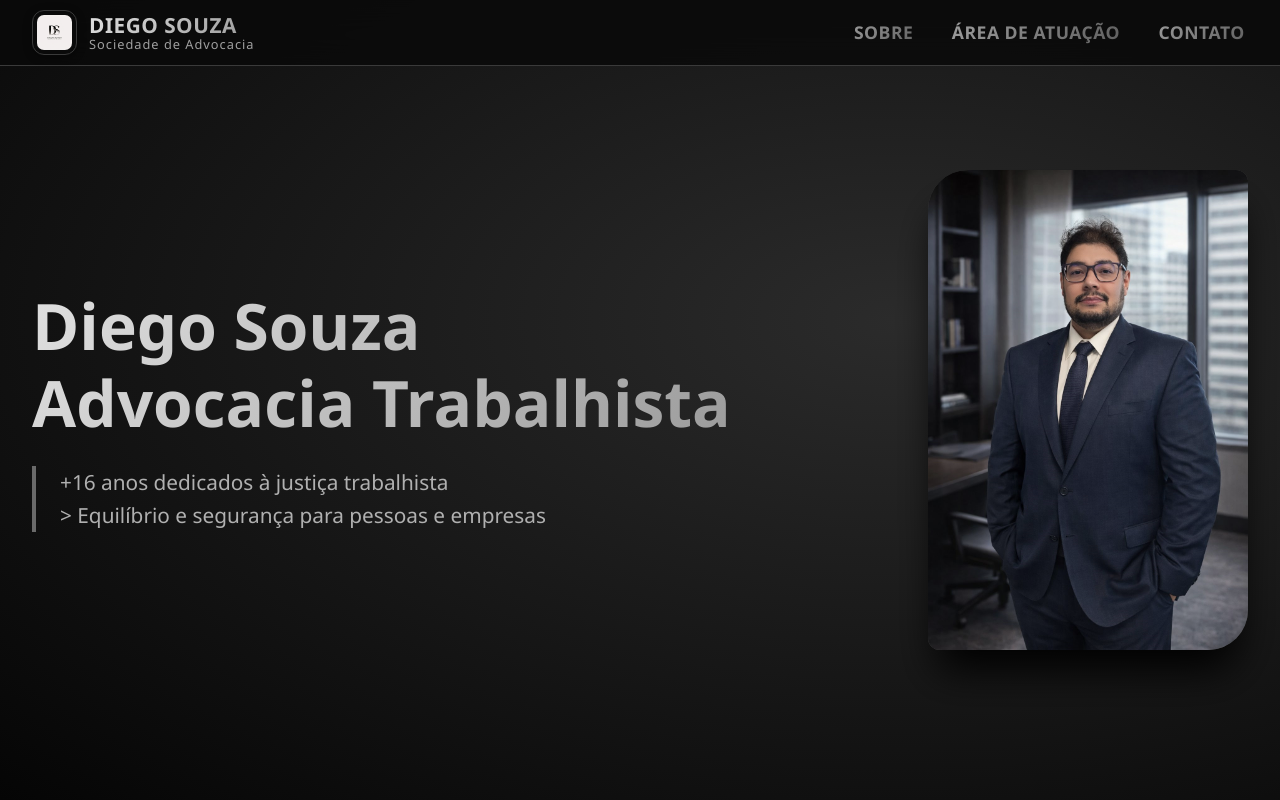
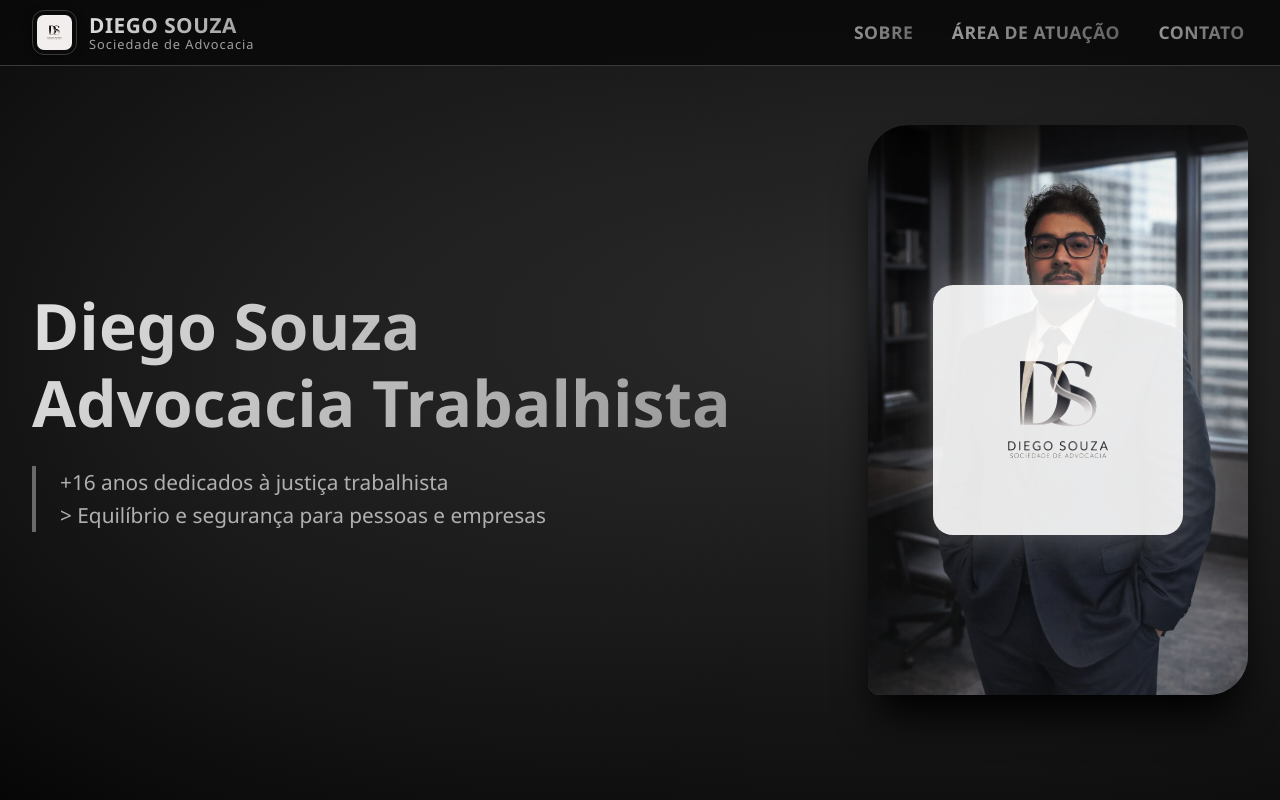
Before and after one commit to diegosouzaadv/site, a plain HTML site: page index.html in a window 1280 px wide. Shown: the top 800 px of the page. Drawn offline with Linux system fonts and the light colour scheme.

Commit message:
Update index.html

```diff
--- a/index.html
+++ b/index.html
@@ -65,12 +65,12 @@
     }
 
     .logo-area img {
-      height: 45px; /* Tamanho pequeno */
+      height: 45px;
       width: auto;
       border-radius: 12px;
       filter: drop-shadow(0 2px 4px #00000060);
       transition: transform 0.2s;
-      background: #0a0a0a; /* Mesmo fundo da página */
+      background: #0a0a0a;
       padding: 4px;
       border: 1px solid #3a3a3a;
     }
@@ -156,7 +156,7 @@
       width: 100%;
     }
 
-    /* HERO */
+    /* HERO - COM SOBREPOSIÇÃO DE IMAGENS E GRADIENTES */
     .hero {
       min-height: 100vh;
       display: flex;
@@ -165,6 +165,19 @@
       text-align: center;
       padding-top: 100px;
       background: radial-gradient(ellipse at 70% 40%, #2b2b2b, #050505);
+      position: relative;
+      overflow: hidden;
+    }
+
+    .hero::before {
+      content: '';
+      position: absolute;
+      top: 0;
+      left: 0;
+      right: 0;
+      bottom: 0;
+      background: radial-gradient(circle at 20% 50%, rgba(100,100,100,0.1) 0%, transparent 50%);
+      pointer-events: none;
     }
 
     .hero-content {
@@ -173,6 +186,8 @@
       align-items: center;
       justify-content: center;
       gap: 3rem;
+      position: relative;
+      z-index: 2;
     }
 
     .hero-text {
@@ -197,8 +212,9 @@
       padding-left: 1.5rem;
     }
 
+    /* CONTAINER DA FOTO E LOGO COM SOBREPOSIÇÃO */
     .hero-img {
-      flex: 0 0 320px;
+      flex: 0 0 380px;
       position: relative;
       display: flex;
       flex-direction: column;
@@ -206,18 +222,85 @@
       gap: 20px;
     }
 
-    .hero-img .foto-advogado {
+    /* Container para sobreposição de imagens */
+    .image-overlay-container {
+      position: relative;
       width: 100%;
-      max-width: 340px;
+      max-width: 380px;
       border-radius: 40px 12px 40px 12px;
+      overflow: hidden;
       box-shadow: 0 30px 40px -10px black, 0 0 0 2px #3f3f3f inset;
-      transition: 0.4s ease;
-      filter: grayscale(20%);
     }
 
-    .hero-img .foto-advogado:hover {
-      transform: scale(1.01);
-      box-shadow: 0 40px 50px -8px #222;
+    /* Foto do advogado (base) */
+    .foto-advogado {
+      width: 100%;
+      height: auto;
+      display: block;
+      filter: grayscale(30%);
+      transition: transform 0.4s ease;
+    }
+
+    .image-overlay-container:hover .foto-advogado {
+      transform: scale(1.02);
+    }
+
+    /* Camada de gradiente sobre a foto */
+    .gradient-overlay {
+      position: absolute;
+      top: 0;
+      left: 0;
+      width: 100%;
+      height: 100%;
+      background: linear-gradient(135deg, rgba(10,10,10,0.7) 0%, rgba(30,30,30,0.4) 50%, rgba(80,80,80,0.2) 100%);
+      mix-blend-mode: overlay;
+      pointer-events: none;
+      z-index: 2;
+    }
+
+    /* Camada da logo - OCUPANDO TODO O CONTAINER */
+    .logo-overlay {
+      position: absolute;
+      top: 0;
+      left: 0;
+      width: 100%;
+      height: 100%;
+      display: flex;
+      align-items: center;
+      justify-content: center;
+      z-index: 3;
+      background: linear-gradient(145deg, rgba(0,0,0,0.3) 0%, rgba(50,50,50,0.2) 100%);
+      mix-blend-mode: screen;
+    }
+
+    .logo-overlay img {
+      width: 70%;
+      height: auto;
+      max-width: 250px;
+      filter: drop-shadow(0 0 20px rgba(255,255,255,0.3)) brightness(1.2);
+      opacity: 0.9;
+      transition: all 0.3s ease;
+      border-radius: 20px;
+      background: transparent;
+    }
+
+    .image-overlay-container:hover .logo-overlay img {
+      transform: scale(1.05);
+      filter: drop-shadow(0 0 30px rgba(255,255,255,0.5)) brightness(1.3);
+      opacity: 1;
+    }
+
+    /* Segundo gradiente radial para efeito adicional */
+    .radial-glow {
+      position: absolute;
+      top: 0;
+      left: 0;
+      width: 100%;
+      height: 100%;
+      background: radial-gradient(circle at 30% 40%, rgba(150,150,150,0.2) 0%, transparent 70%);
+      pointer-events: none;
+      z-index: 4;
+      mix-blend-mode: soft-light;
     }
 
     /* SOBRE */
@@ -508,10 +591,8 @@
 
       .hero-img {
         flex: 0 0 auto;
-      }
-
-      .hero-img .foto-advogado {
-        max-width: 260px;
+        width: 100%;
+        max-width: 380px;
       }
     }
 
@@ -526,13 +607,16 @@
         width: 100%;
         font-size: 1.2rem;
       }
+      .logo-overlay img {
+        width: 80%;
+      }
     }
   </style>
 </head>
 <body>
   <header>
     <div class="logo-area">
-      <!-- Logo pequena no canto esquerdo com fundo da página -->
+      <!-- Logo pequena no canto esquerdo -->
       <img src="logo.png" alt="Logo Diego Souza Advocacia" onerror="this.src='https://via.placeholder.com/120x45/0a0a0a/888888?text=LOGO'">
       <div class="logo-text">
         <span class="nome">DIEGO SOUZA</span>
@@ -551,16 +635,31 @@
     </nav>
   </header>
 
-  <!-- HERO com foto Diego.png -->
+  <!-- HERO COM SOBREPOSIÇÃO DE IMAGENS E GRADIENTES -->
   <section class="hero" id="inicio">
     <div class="container hero-content">
       <div class="hero-text">
         <h1>Diego Souza<br>Advocacia Trabalhista</h1>
         <p>+16 anos dedicados à justiça trabalhista<br> > Equilíbrio e segurança para pessoas e empresas</p>
       </div>
+
+      <!-- CONTAINER DA FOTO COM SOBREPOSIÇÕES -->
       <div class="hero-img">
-        <!-- Foto do advogado -->
-        <img src="Diego.png" alt="Dr. Diego Souza" class="foto-advogado" onerror="this.src='https://via.placeholder.com/340x380/2d2d2d/999999?text=DIEGO+FOTO'">
+        <div class="image-overlay-container">
+          <!-- Foto base do advogado -->
+          <img src="Diego.png" alt="Dr. Diego Souza" class="foto-advogado" onerror="this.src='https://via.placeholder.com/380x420/2d2d2d/999999?text=DIEGO+FOTO'">
+
+          <!-- Camada de gradiente sobre a foto -->
+          <div class="gradient-overlay"></div>
+
+          <!-- LOGO OCUPANDO TODO O CONTAINER COM SOBREPOSIÇÃO -->
+          <div class="logo-overlay">
+            <img src="logo.png" alt="Logo Diego Advocacia" onerror="this.src='https://via.placeholder.com/250x120/222222/cccccc?text=DIEGO+ADV'">
+          </div>
+
+          <!-- Brilho radial adicional -->
+          <div class="radial-glow"></div>
+        </div>
       </div>
     </div>
   </section>
@@ -620,8 +719,8 @@
     <div class="container contato-wrapper">
       <div class="info-contato">
         <h2 style="border-bottom: none; font-size: 2.4rem;">Contato</h2>
-        <p><i class="fas fa-map-marker-alt fa-fw"></i>  Rua Negão, 2424 - Curitiba/PR</p>
-        <p><i class="fas fa-phone-alt fa-fw"></i>  (41) 96830-132</p>
+        <p><i class="fas fa-map-marker-alt fa-fw"></i>  Rua do Negão, 2424 - Curitiba/PR</p>
+        <p><i class="fas fa-phone-alt fa-fw"></i>  (41) 96830-0132</p>
         <p><i class="fas fa-envelope fa-fw"></i>  diegosouza3@hotmail.com</p>
         <p><i class="fas fa-clock fa-fw"></i>  Seg a Sex, 9h às 19h</p>
         <div style="margin: 2rem 0; height: 4px; width: 120px; background: linear-gradient(90deg, #5f5f5f, #2f2f2f); border-radius: 4px;"></div>
@@ -652,7 +751,7 @@
       </a>
     </div>
     <p>© 2026 Diego Souza - Sociedade de Advocacia. Todos os direitos reservados.</p>
-    <p style="margin-top: 1rem; font-size: 0.9rem; color:#4a4a4a;">16 anos de atuação · PUC/PR · EMATRA</p>
+    <p style="margin-top: 1rem; font-size: 0.9rem; color:#4a4a4a;">OAB - Numero da OAB do Negao</p>
   </footer>
 
   <!-- JavaScript para menu mobile -->
```
